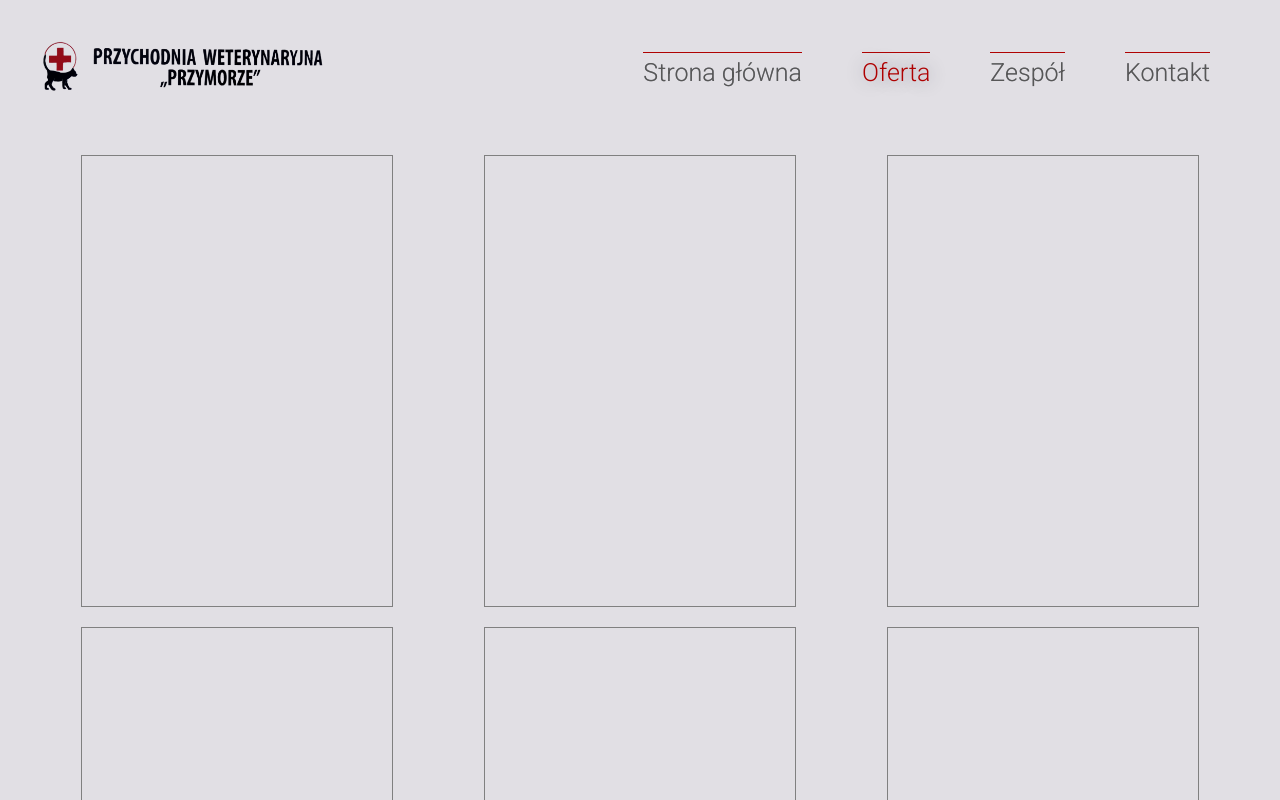
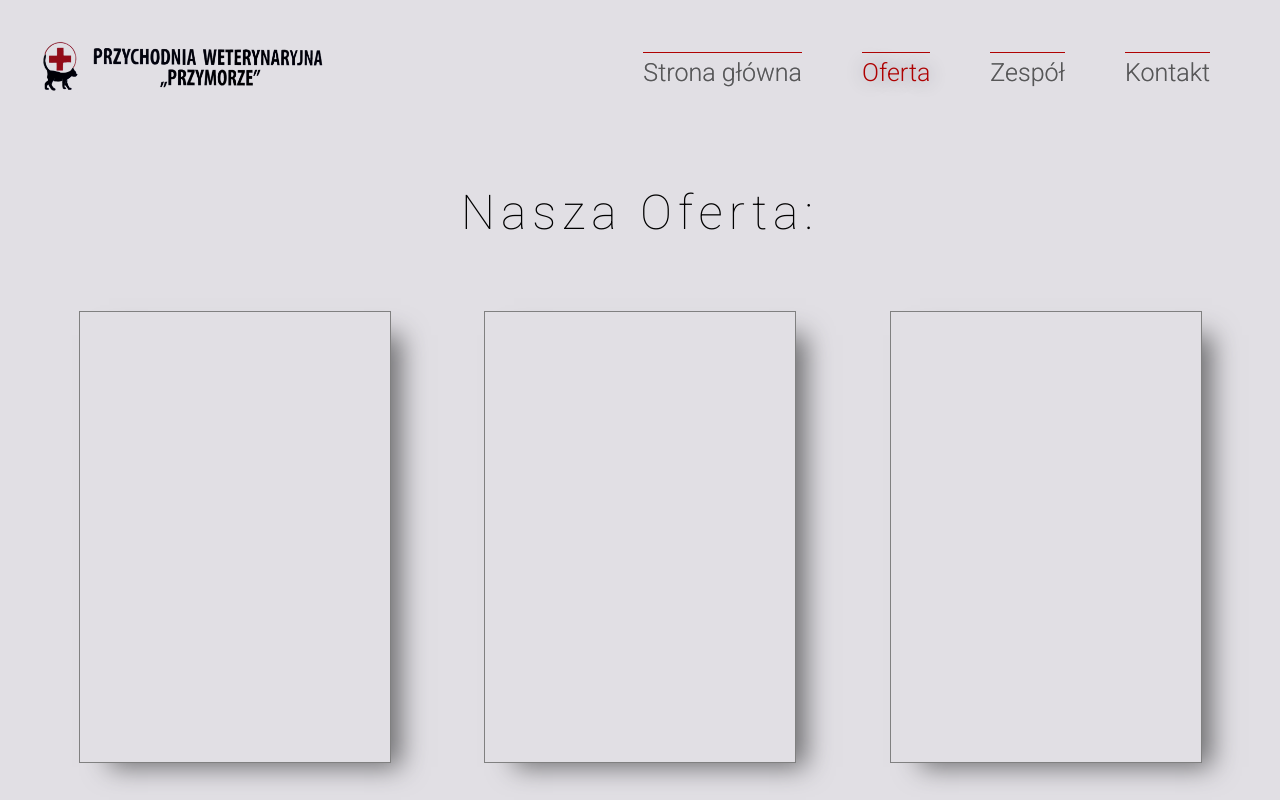
Before and after one commit to trohda/project-vet, a React (Create React App) app: page /offers in a window 1280 px wide. Shown: the top 800 px of the page. Built offline with nearby package versions, Linux system fonts and the light colour scheme.

Commit message:
Add header in Offer

```diff
--- a/src/Components/Offers/Offers.js
+++ b/src/Components/Offers/Offers.js
@@ -3,6 +3,7 @@ import Offer from "./Offer/Offer";
 const Offers = () => {
   return (
     <section className="offersWrapper">
+      <h2>Nasza Oferta:</h2>
       <div className="offers">
         <Offer />
         <Offer />
--- a/src/Styles/Offers/Offer/Offer.css
+++ b/src/Styles/Offers/Offer/Offer.css
@@ -1,8 +1,9 @@
 .offerWrapper {
   width: 310px;
   height: 450px;
-  margin: 10px;
+  margin: 30px 15px;
   border: 1px solid grey;
   display: flex;
   flex-direction: column;
+  box-shadow: 20px 14px 25px -10px rgb(109, 109, 111);
 }/*# sourceMappingURL=Offer.css.map */
--- a/src/Styles/Offers/Offer/Offer.scss
+++ b/src/Styles/Offers/Offer/Offer.scss
@@ -3,8 +3,11 @@
 .offerWrapper {
   width: 310px;
   height: 450px;
-  margin: 10px;
+  margin: 30px 15px;
   border: 1px solid grey;
   display: flex;
   flex-direction: column;
+  -webkit-box-shadow: 20px 14px 25px -10px rgba(109, 109, 111, 1);
+  -moz-box-shadow: 20px 14px 25px -10px rgba(109, 109, 111, 1);
+  box-shadow: 20px 14px 25px -10px rgba(109, 109, 111, 1);
 }
--- a/src/Styles/Offers/Offers.css
+++ b/src/Styles/Offers/Offers.css
@@ -1,6 +1,13 @@
 .offersWrapper {
   width: 100%;
   min-height: 600px;
+}
+.offersWrapper h2 {
+  text-align: center;
+  font-weight: 200;
+  font-size: 3rem;
+  color: black;
+  letter-spacing: 6px;
 }
 
 .offers {
--- a/src/Styles/Offers/Offers.scss
+++ b/src/Styles/Offers/Offers.scss
@@ -3,6 +3,14 @@
 .offersWrapper {
   width: 100%;
   min-height: 600px;
+
+  h2 {
+    text-align: center;
+    font-weight: 200;
+    font-size: 3rem;
+    color: black;
+    letter-spacing: 6px;
+  }
 }
 
 .offers {
```
Also changed, not shown: 2 other files (tests, documents, lock files or other folders).
